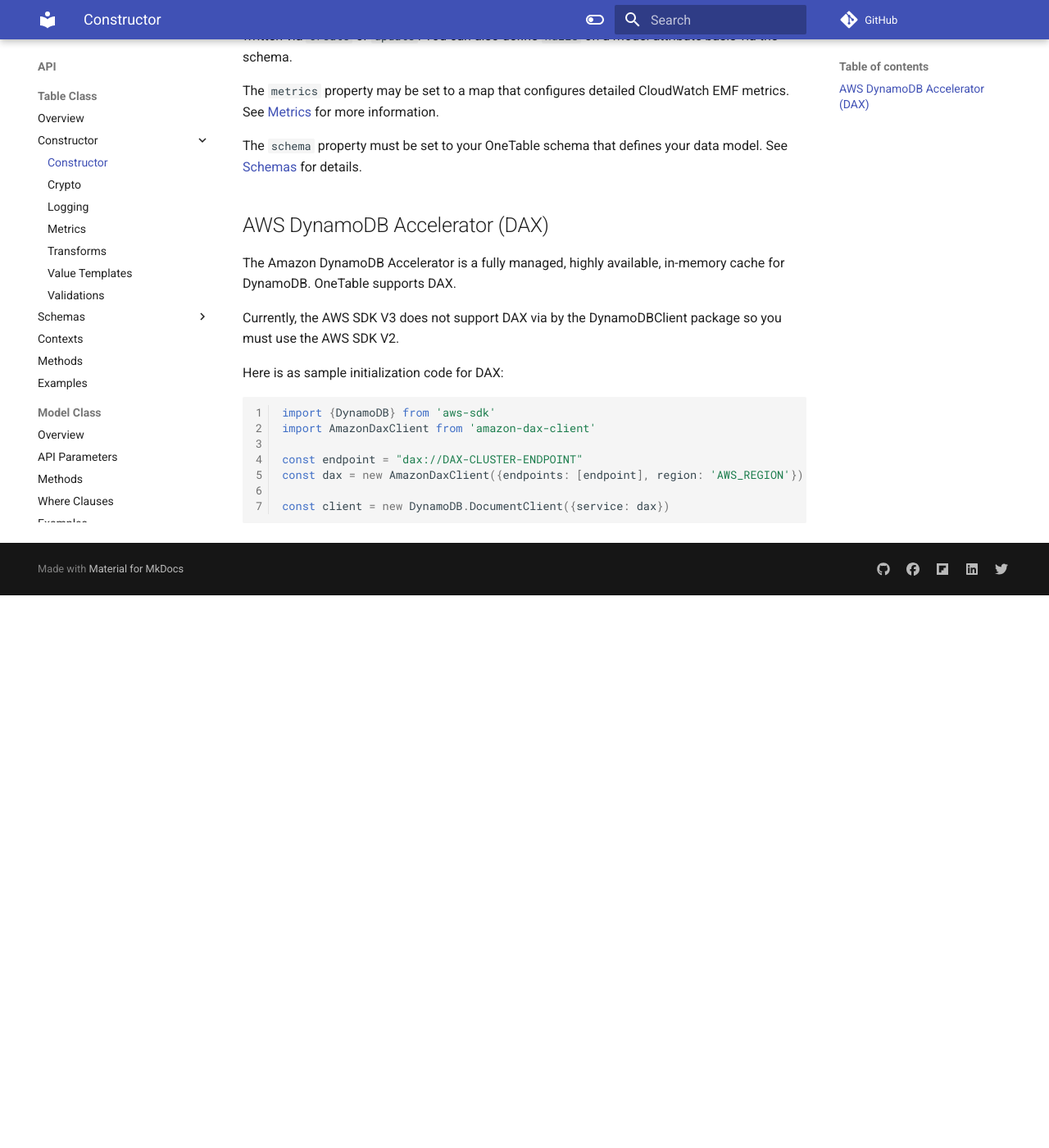
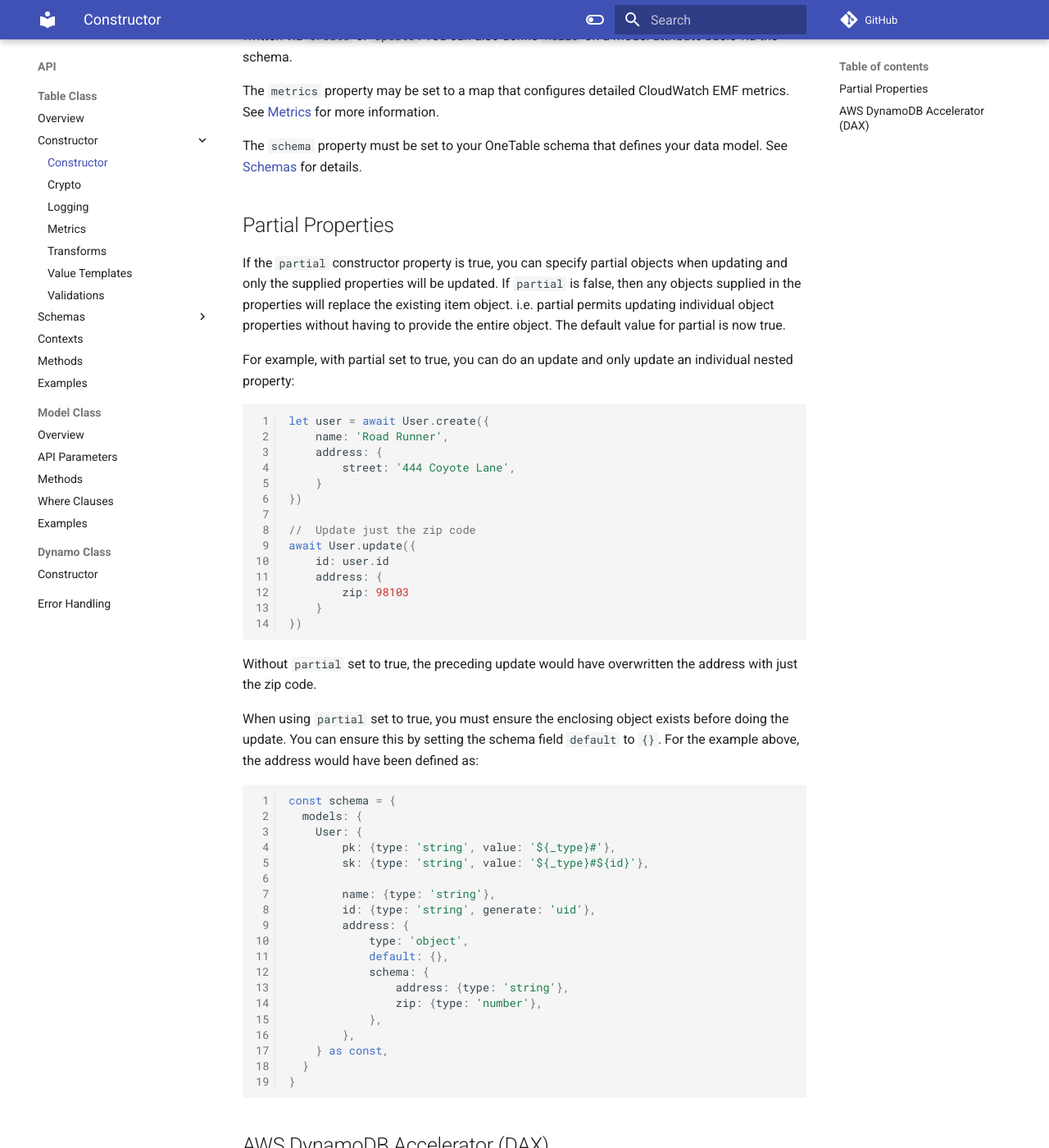
Before and after one commit to sensedeep/onedoc, an MkDocs documentation site: the page built from docs/api/table/constructor/constructor.md, in a window 1280 px wide and 1400 px high, scrolled down 1480 px. Shown: the whole window at 82% size. Built offline with MkDocs 1.6.1 and Material for MkDocs 9.7.7, drawn with Linux system fonts in a browser that asks for light colours; comment, search, counter and statistics services are not loaded; before the commit the page ends 2206 px from its top, so only the background shows below that; some of the changed text lies outside the part shown.

Commit message:
DOC: update partial doc

````diff
--- a/docs/api/table/constructor/constructor.md
+++ b/docs/api/table/constructor/constructor.md
@@ -36,9 +36,59 @@
 
 By default, OneTable will not write `null` values to the database rather, it will remove the corresponding attribute from the item. If you set the `nulls` property to true, `null` values will be written via `create` or `update`. You can also define `nulls` on a model attribute basis via the schema.
 
+
 The `metrics` property may be set to a map that configures detailed CloudWatch EMF metrics. See [Metrics](../metrics/) for more information.
 
 The `schema` property must be set to your OneTable schema that defines your data model. See [Schemas](../schemas/) for details.
+
+## Partial Properties
+
+If the `partial` constructor property is true, you can specify partial objects when updating and only the supplied properties will be updated. If `partial` is false, then any objects supplied in the properties will replace the existing item object. i.e. partial permits updating individual object properties without having to provide the entire object. The default value for partial is now true.
+
+For example, with partial set to true, you can do an update and only update an individual nested property:
+
+```javascript
+let user = await User.create({
+    name: 'Road Runner',
+    address: {
+        street: '444 Coyote Lane',
+    }
+})
+
+//  Update just the zip code
+await User.update({
+    id: user.id
+    address: {
+        zip: 98103
+    }
+})
+```
+
+Without `partial` set to true, the preceding update would have overwritten the address with just the zip code.
+
+When using `partial` set to true, you must ensure the enclosing object exists before doing the update. You can ensure this by setting the schema field `default` to `{}`. For the example above, the address would have been defined as:
+
+```javascript
+const schema = {
+  models: {
+    User: {
+        pk: {type: 'string', value: '${_type}#'},
+        sk: {type: 'string', value: '${_type}#${id}'},
+
+        name: {type: 'string'},
+        id: {type: 'string', generate: 'uid'},
+        address: {
+            type: 'object',
+            default: {},
+            schema: {
+                address: {type: 'string'},
+                zip: {type: 'number'},
+            },
+        },
+    } as const,
+  }
+}
+```
 
 ## AWS DynamoDB Accelerator (DAX)
 
````
Also changed, not shown: other parts of docs/api/table/constructor/constructor.md (+1 -1 lines).
